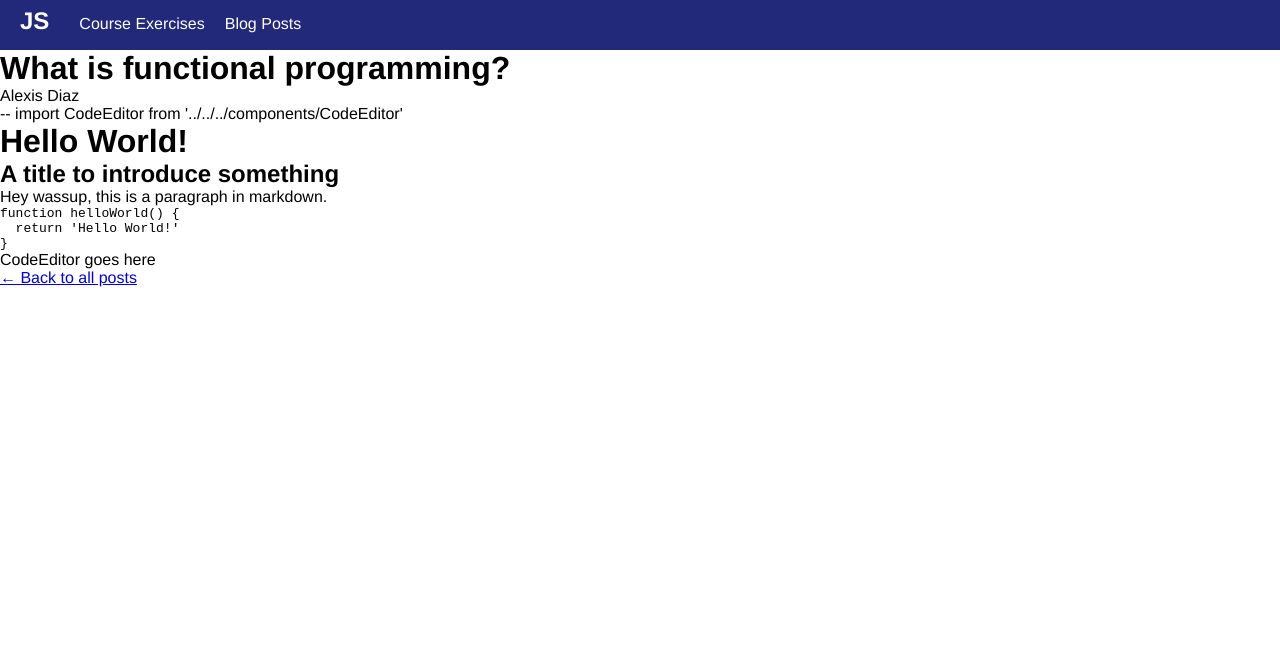
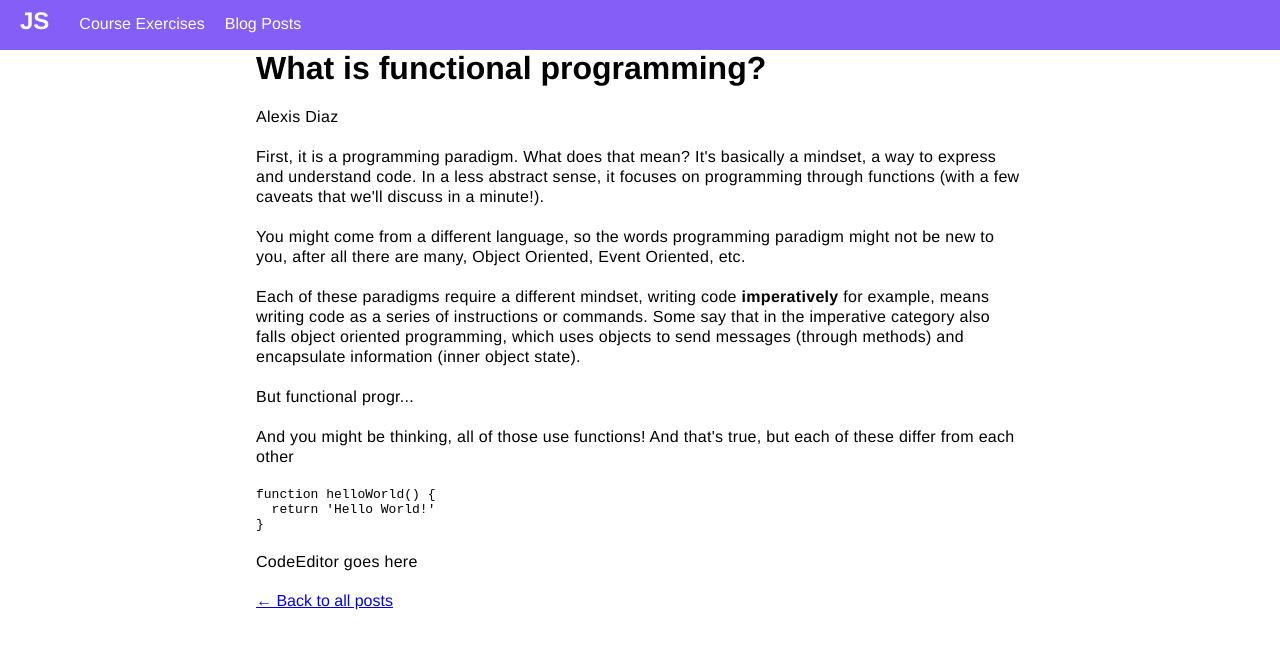
Before and after one commit to alexodan/js-bootcamp, a Gatsby site: page /functional-programming-intro/what-is-functional-programming in a window 1280 px wide. Built offline with nearby package versions, Linux system fonts and the light colour scheme; Gatsby itself is replaced by a stand-in of ours; some packages are replaced by stand-ins of ours; code samples lack their colours.

Commit message:
Styles navbar and post template. Updates fp intro article.

````diff
--- a/src/components/navbar.js
+++ b/src/components/navbar.js
@@ -1,21 +1,18 @@
-import {Link} from 'gatsby'
 import React from 'react'
 import styled from 'styled-components'
+import {StyledLink} from './styled-link'
 
 const StyledNavbar = styled.nav`
   display: flex;
   height: 50px;
-  background-color: #23297a;
+  background-color: #845ef7;
   color: white;
   align-items: baseline;
   padding-top: 7px;
-  a {
+  a h1 {
     color: white;
-    text-decoration: none;
-    h1 {
-      padding: 0 20px;
-      margin-right: 10px;
-    }
+    padding: 0 20px;
+    margin-right: 10px;
   }
 `
 
@@ -37,15 +34,15 @@ const Menu = styled.ul`
 const Navbar = () => {
   return (
     <StyledNavbar>
-      <Link to="/">
+      <StyledLink to="/">
         <h1>JS</h1>
-      </Link>
+      </StyledLink>
       <Menu>
         <li>
-          <Link to="/path">Course Exercises</Link>
+          <StyledLink to="/path">Course Exercises</StyledLink>
         </li>
         <li>
-          <Link to="/">Blog Posts</Link>
+          <StyledLink to="/posts">Blog Posts</StyledLink>
         </li>
       </Menu>
     </StyledNavbar>
--- /dev/null
+++ b/src/components/styled-link.js
@@ -0,0 +1,7 @@
+import {Link} from 'gatsby'
+import styled from 'styled-components'
+
+export const StyledLink = styled(Link)`
+  color: #845ef7;
+  text-decoration: none;
+`
--- a/src/pages/functional-programming-intro/00-what-is-functional-programming/what-is-functional-programming.mdx
+++ b/src/pages/functional-programming-intro/00-what-is-functional-programming/what-is-functional-programming.mdx
@@ -4,13 +4,25 @@ slug: functional-programming-intro/what-is-functional-programming
 author: Alexis Diaz
 ---
 
--- import CodeEditor from '../../../components/CodeEditor'
+First, it is a programming paradigm. What does that mean? It's basically a
+mindset, a way to express and understand code. In a less abstract sense, it
+focuses on programming through functions (with a few caveats that we'll discuss
+in a minute!).
 
-# Hello World!
+You might come from a different language, so the words programming paradigm
+might not be new to you, after all there are many, Object Oriented, Event
+Oriented, etc.
 
-## A title to introduce something
+Each of these paradigms require a different mindset, writing code
+**imperatively** for example, means writing code as a series of instructions or
+commands. Some say that in the imperative category also falls object oriented
+programming, which uses objects to send messages (through methods) and
+encapsulate information (inner object state).
 
-Hey wassup, this is a paragraph in markdown.
+But functional progr...
+
+And you might be thinking, all of those use functions! And that's true, but each
+of these differ from each other
 
 ```js
 function helloWorld() {
--- a/src/templates/post.js
+++ b/src/templates/post.js
@@ -2,6 +2,24 @@ import {graphql, Link} from 'gatsby'
 import React from 'react'
 import Layout from '../components/layout'
 import {MDXRenderer} from 'gatsby-plugin-mdx'
+import styled from 'styled-components'
+import {MediaQueries} from '../utils/media-queries'
+
+const StyledPost = styled.div`
+  margin: 0 auto;
+  width: 90%;
+  ${MediaQueries.FromTablet} {
+    width: 60%;
+  }
+  h1 {
+    font-size: 2rem;
+  }
+  p {
+    margin: 20px 0;
+    line-height: 20px;
+    letter-spacing: 0.3px;
+  }
+`
 
 export const query = graphql`
   query($slug: String!) {
@@ -18,10 +36,12 @@ export const query = graphql`
 const PostTemplate = ({data: {mdx: post}}) => {
   return (
     <Layout>
-      <h1>{post.frontmatter.title}</h1>
-      <p>{post.frontmatter.author}</p>
-      <MDXRenderer>{post.body}</MDXRenderer>
-      <Link to="/">&larr; Back to all posts</Link>
+      <StyledPost>
+        <h1>{post.frontmatter.title}</h1>
+        <p>{post.frontmatter.author}</p>
+        <MDXRenderer>{post.body}</MDXRenderer>
+        <Link to="/">&larr; Back to all posts</Link>
+      </StyledPost>
     </Layout>
   )
 }
--- /dev/null
+++ b/src/utils/media-queries.js
@@ -0,0 +1,17 @@
+const Breakpoints = {
+  Mobile: '360px',
+  Tablet: '720px',
+  Laptop: '900px',
+  Desktop: '1440px',
+  DesktopXL: '1920px',
+  DesktopXXL: '2560px',
+}
+
+export const MediaQueries = {
+  FromMobile: `@media(min-width: ${Breakpoints.Mobile})`,
+  FromTablet: `@media(min-width: ${Breakpoints.Tablet})`,
+  FromLaptop: `@media(min-width: ${Breakpoints.Laptop})`,
+  FromDesktop: `@media(min-width: ${Breakpoints.Desktop})`,
+  FromDesktopXL: `@media(min-width: ${Breakpoints.DesktopXL})`,
+  FromDesktopXXL: `@media(min-width: ${Breakpoints.DesktopXXL})`,
+}
````
Also changed, not shown: src/components/post-preview.js (+19 -5 lines).
